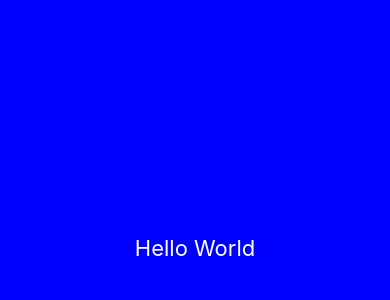
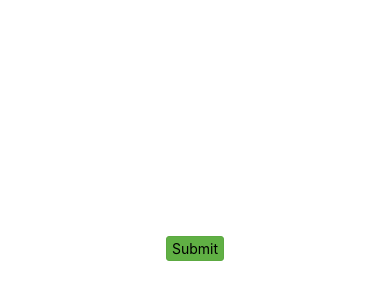
Before and after one commit to doniisetiiawan/ReactNativefli, a React Native app: screen / in a window 390 px wide. Shown: the part 174-474 px from the top of the page. Built offline with nearby package versions, Linux system fonts and the light colour scheme.

Commit message:
Styles as objects in your React Native components

```diff
--- a/App.js
+++ b/App.js
@@ -1,7 +1,7 @@
 /* eslint-disable react/jsx-filename-extension */
 import React from 'react';
-import InlineStyles from './src/InlineStyles';
+import DemoComponent from './src/DemoComponent';
 
 export default function App() {
-  return <InlineStyles />;
+  return <DemoComponent />;
 }
--- /dev/null
+++ b/src/DemoComponent.jsx
@@ -0,0 +1,38 @@
+import React from 'react';
+import {
+  View,
+  Text,
+  TouchableHighlight,
+} from 'react-native';
+
+const viewStyles = {
+  flex: 1,
+  justifyContent: 'center',
+  alignItems: 'center',
+};
+
+const btn = {
+  borderStyle: 'solid',
+  borderColor: '#d5d5d5',
+  borderWidth: 1,
+  backgroundColor: '#eee',
+  borderRadius: 3,
+  padding: 3,
+  paddingLeft: 5,
+  paddingRight: 5,
+};
+
+const btnPrimary = {
+  backgroundColor: '#60b044',
+  borderColor: '#5ca941',
+};
+
+const DemoComponent = () => (
+  <View style={viewStyles}>
+    <TouchableHighlight style={[btn, btnPrimary]}>
+      <Text>Submit</Text>
+    </TouchableHighlight>
+  </View>
+);
+
+export default DemoComponent;
```
